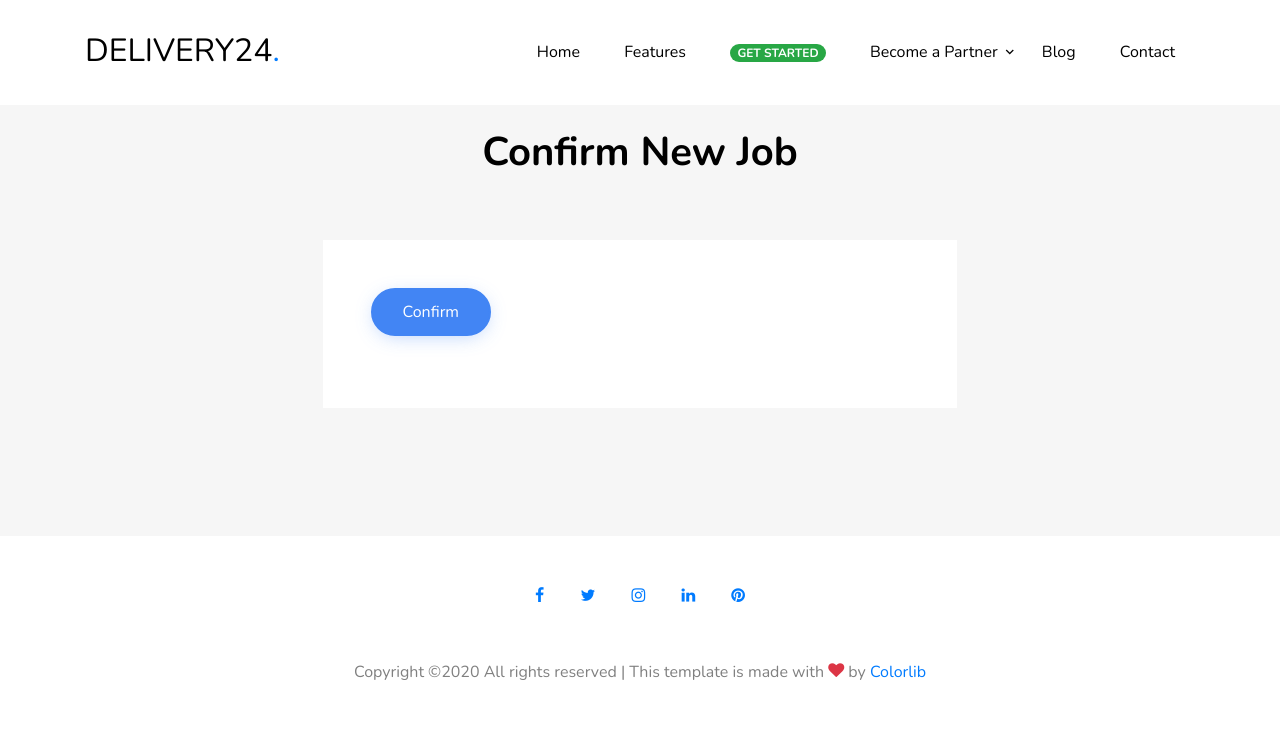
After one commit to masb3/delivery24, a Django app: page /newjob/1/1/1/ in a window 1280 px wide. The commit adds this page. Shown: the top 733 px of the page. Run offline with Django 3.2, Linux system fonts and the light colour scheme; parts of the project's set-up code (start-up, migrations or seed data) failed here and were passed over; some libraries are stand-ins or nearby versions; some web fonts are replaced.

Commit message:
newjob view

```diff
--- a/delivery24/core/services/order.py
+++ b/delivery24/core/services/order.py
@@ -47,18 +47,19 @@ def find_suitable_drivers(order: Order, request) -> list:
         print(driver)
     print('///////////////////')
 
-    notify_drivers_email(suitable_drivers_list, request)
+    notify_drivers_email(suitable_drivers_list, order, request)
 
     return suitable_drivers_list
 
 
-def notify_drivers_email(drivers: list, request):
+def notify_drivers_email(drivers: list, order, request):
     subject = 'delivery24.ee New Job'
     current_site = get_current_site(request)
     for driver in drivers:
         message = render_to_string('core/new_job_notify_email.html', {
             'user': driver,
             'domain': current_site.domain,
+            'order': order.order_id,
             'uid': urlsafe_base64_encode(force_bytes(driver.pk)),
             'token': job_confirm_token.make_token(driver),
         })
--- a/delivery24/core/services/tokens.py
+++ b/delivery24/core/services/tokens.py
@@ -2,6 +2,7 @@ from django.contrib.auth.tokens import PasswordResetTokenGenerator
 
 
 class JobConfirmTokenGenerator(PasswordResetTokenGenerator):
+    # TODO: email_confirmed replace
     def _make_hash_value(self, user, timestamp):
         return (
             str(user.pk) + str(timestamp) +
--- /dev/null
+++ b/delivery24/core/templates/core/driver_newjob_confirm.html
@@ -0,0 +1,35 @@
+{% extends 'core/base.html' %}
+{% load static %}
+
+{% block title %}New Job Confirm{% endblock title %}
+
+{% block content %}
+
+
+<div class="site-section bg-light" id="start-section">
+  <div class="container">
+    <div class="row mb-5">
+      <div class="col-12 text-center">
+        <h2 class="section-title mb-3"><br>Confirm New Job</h2>
+      </div>
+    </div>
+
+    <div class="row justify-content-center">
+      <div class="col-lg-7 mb-5">
+
+        <form method="post" action="{% url 'core:newjob' order_id uidb64 token %}" class="p-5 bg-white" novalidate>
+            {% csrf_token %}
+            <!--{% include 'core/includes/order_complete_form.html' %}-->
+
+            <div class="row form-group">
+                <div class="col-md-12">
+                  <input type="submit" value="Confirm" class="btn btn-primary mr-2 mb-2">
+                </div>
+            </div>
+        </form>
+      </div>
+    </div>
+  </div>
+</div>
+
+{% endblock content %}
--- a/delivery24/core/templates/core/new_job_notify_email.html
+++ b/delivery24/core/templates/core/new_job_notify_email.html
@@ -3,6 +3,6 @@ Hi {{ user.first_name }} {{ user.last_name }},
 
 Please click on the link below to confirm new job:
 
-http://{{ domain }}{% url 'core:newjob' uidb64=uid token=token %}
+http://{{ domain }}{% url 'core:newjob' order_id=order uidb64=uid token=token %}
 
 {% endautoescape %}
--- a/delivery24/core/urls.py
+++ b/delivery24/core/urls.py
@@ -15,5 +15,6 @@ urlpatterns = [
     path('features/', views.FeaturesView.as_view(), name='features'),
     path('blog/', views.BlogView.as_view(), name='blog'),
     path('contact/', views.ContactView.as_view(), name='contact'),
-    path('newjob/<uidb64>/<token>/', views.newjob, name='newjob'),
+
+    path('newjob/<slug:order_id>/<uidb64>/<token>/', views.NewJob.as_view(), name='newjob'),
 ]
--- a/delivery24/core/views.py
+++ b/delivery24/core/views.py
@@ -1,10 +1,15 @@
 from django.shortcuts import render, redirect
+from django.utils.encoding import force_bytes, force_str
+from django.utils.http import urlsafe_base64_encode, urlsafe_base64_decode
 from django.views import View
+
 from core.forms import OrderForm, OrderVeriffForm, OrderCompleteForm
 from core.models import Order
+from accounts.models import User
 
 from .services.veriff_code import get_veriff_code, confirm_veriff_code
 from .services.order import find_suitable_drivers
+from .services.tokens import job_confirm_token
 
 
 class IndexView(View):
@@ -94,6 +99,21 @@ class FeaturesView(View):
         return render(request, self.template_name)
 
 
-def newjob(request, uidb64, token):
-    # TODO:
-    pass
+class NewJob(View):
+    template_name = 'core/driver_newjob_confirm.html'
+
+    def get(self, request, order_id, uidb64, token, *args, **kwargs):
+        try:
+            uid = force_str(urlsafe_base64_decode(uidb64))
+            user = User.objects.get(pk=uid)
+        except (TypeError, ValueError, OverflowError, User.DoesNotExist):
+            user = None
+
+        if user is not None and job_confirm_token.check_token(user, token):
+            # TODO: some logic here
+            pass
+
+        return render(request, self.template_name, context={'order_id': order_id, 'uidb64': uidb64, 'token': token})
+
+    def post(self, request, order_id, uidb64, token, *args, **kwargs):
+        return render(request, self.template_name, context={'order_id': order_id, 'uidb64': uidb64, 'token': token})
```
